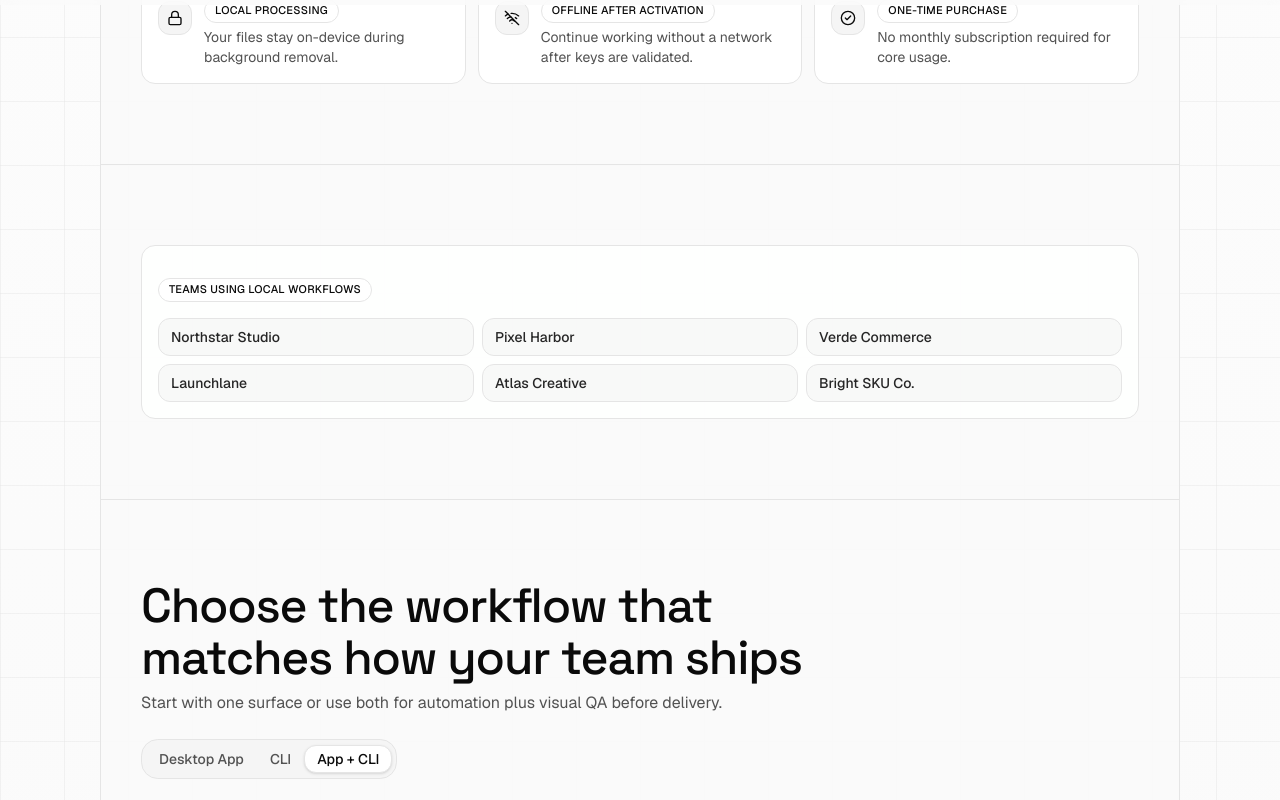
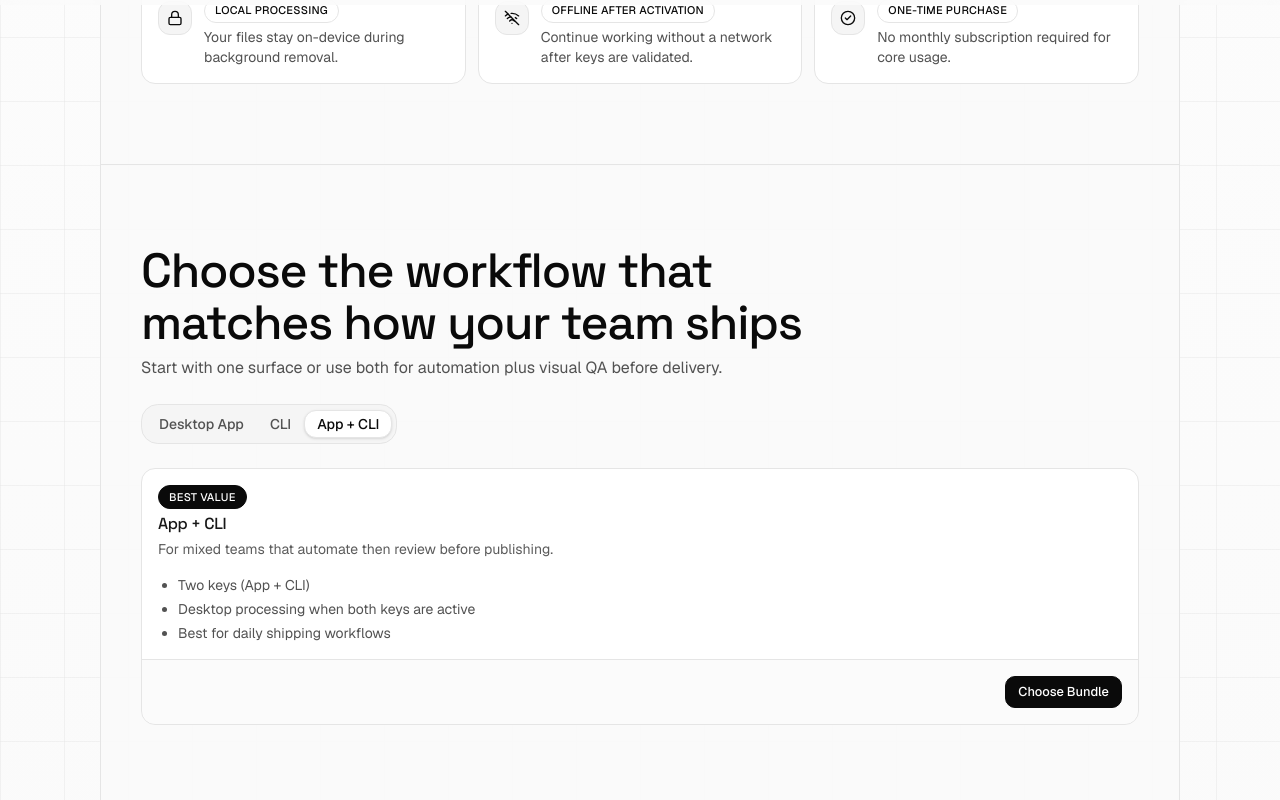
Before and after one commit to cuevaio/local-background-remover, a Next.js app in the folder apps/web/: page / in a window 1280 px wide. Shown: the part 795-1595 px from the top of the page. Built offline with nearby package versions, Linux system fonts and the light colour scheme.

Commit message:
chore: remove landing teams logo strip
Drop the Teams using local workflows logo section from the homepage to reduce visual noise and keep focus on workflow value props. Update plan 1774890999337-eager-mountain with the post-launch adjustment.

```diff
--- a/apps/web/src/app/page.tsx
+++ b/apps/web/src/app/page.tsx
@@ -5,7 +5,6 @@ import Script from "next/script";
 import AutomationChats from "@/components/marketing/AutomationChats";
 import BeforeAfterShowcase from "@/components/marketing/BeforeAfterShowcase";
 import HeroExamplePanel from "@/components/marketing/HeroExamplePanel";
-import LogoStrip from "@/components/marketing/LogoStrip";
 import PricingPolicyFaq from "@/components/marketing/PricingPolicyFaq";
 import ProofStrip from "@/components/marketing/ProofStrip";
 import QuoteSection from "@/components/marketing/QuoteSection";
@@ -127,7 +126,6 @@ export default function HomePage() {
         </section>
 
         <ProofStrip />
-        <LogoStrip />
 
         <section className="section-block section-divider flex flex-col gap-6">
           <div className="flex flex-col gap-2">
```
Also changed, not shown: 1 other file (tests, documents, lock files or other folders).
